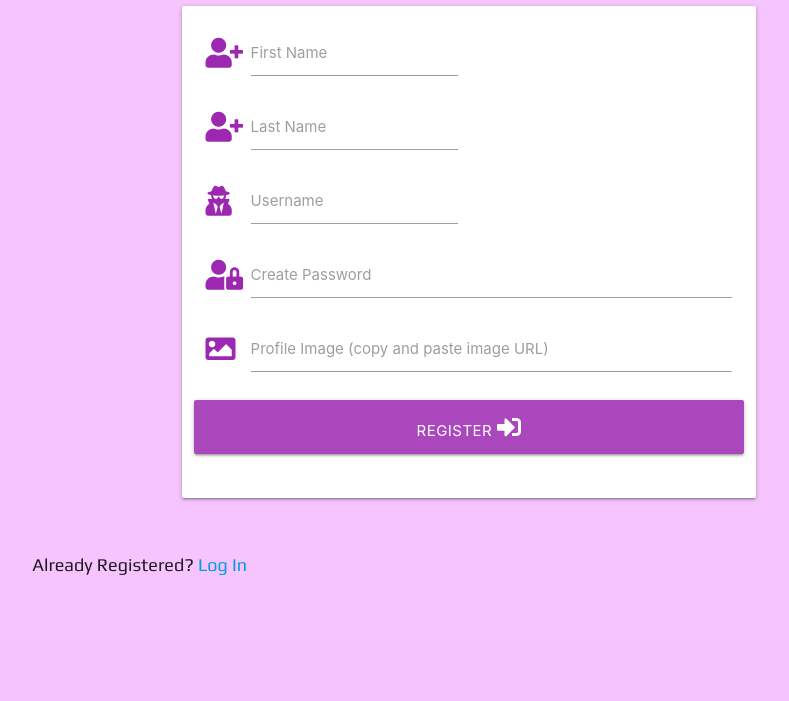
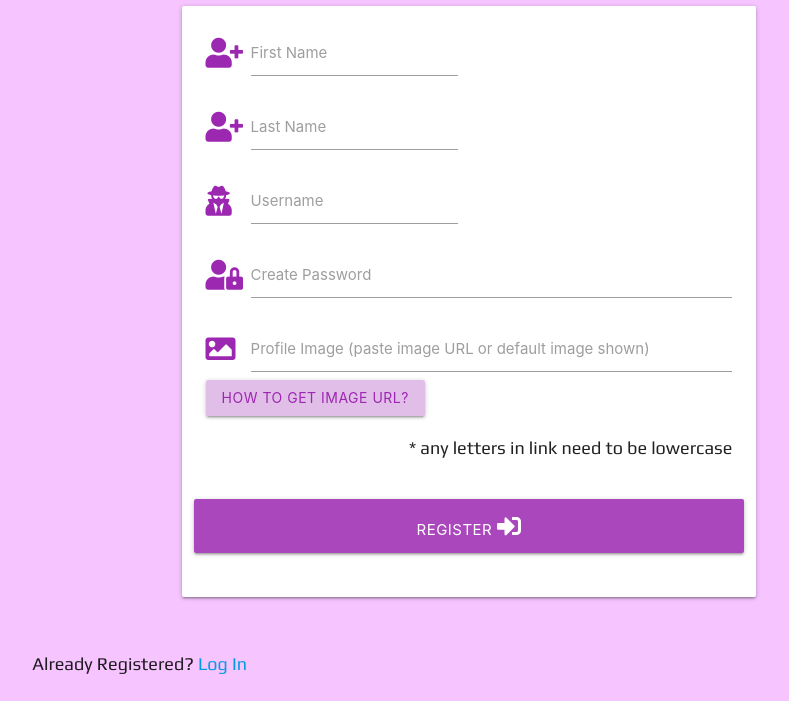
Before and after one commit to Code-Institute-Submissions/TJones305-Inspirasong, a Flask app: page /register in a window 1280 px wide. Shown: the part 160-861 px from the top of the page, without its empty margins (171-960 px from the left). Before the commit the page ends 735 px from the top, so only its background shows below. Run offline with Flask 2, Linux system fonts and the light colour scheme; some libraries are stand-ins or nearby versions; some web fonts are replaced.

Commit message:
Resolved error with image field not being read on registering

```diff
--- a/app.py
+++ b/app.py
@@ -39,7 +39,8 @@ def register():
             "firstname": request.form.get("firstname").lower(),
             "lastname": request.form.get("lastname").lower(),
             "username": request.form.get("username").lower(),
-            "password": generate_password_hash(request.form.get("password"))
+            "password": generate_password_hash(request.form.get("password")),
+            "image": request.form.get("image").lower()
         }
         mongo.db.users.insert_one(register)
 
--- a/templates/register.html
+++ b/templates/register.html
@@ -48,10 +48,36 @@
                 <div class="row">
                     <div class="input-field col s12">
                         <i class="fas fa-image prefix purple-text lighten-1"></i>
-                        <input id="image" name="image" type="text" minlength="5" pattern="^[a-zA-Z0-9]{5,15}$" class="validate">
-                        <label for="image">Profile Image (copy and paste image URL)</label>
+                        <input id="image" name="image" type="text" minlength="5"
+                            pattern= "^[a-z0-9/@?_-!()%$£+-=]$"
+                            class="validate">
+                        <label for="image">Profile Image (paste image URL or default image shown)</label>
+                        <!-- Modal Trigger -->
+                        <a class="waves-effect waves-light purple lighten-4 purple-text btn modal-trigger" href="#help"> How to get Image URL?</a>
+                        <p class="right">* any letters in link need to be lowercase</p>
+
+                        <!-- Modal Structure -->
+                        <div id="help" class="modal purple lighten-4 purple-text text-darken-4">
+                            <div class="modal-content">
+                                <h4>Getting Image URL</h4>
+                                <ol>
+                                    <li>Google Search Images for picture</li>
+                                    <li>Click on image</li>
+                                    <li>Open webpage of image</li>
+                                    <li>Locate image on webpage it's on, right-click and select "copy image address"</li>
+                                    <li>Paste image address into Profile Image</li>
+                                </ol>
+                                <p>NB: A good indicator the address is correct is to check that an image file is at the end of the web address (e.g: .png, .jpg .jpeg) </p>
+                                <p>Here's an example of a good link, it has a png picture format and the link is all lowercase: https://www.easydrawingtips.com/wp-content/uploads/2018/05/female_face_line_drawing.png</p>
+                                <p>If the link has Uppercase letters there is a chance it may not load on your profile correctly</p>
+                            </div>
+                            <div class="modal-footer purple">
+                                <a href="#!" class="modal-close waves-effect purple lighten-4 purple-text btn-flat">Close</a>
+                            </div>
+                        </div>
                     </div>
                 </div>
+
                 <!--Register Button-->
                 <div class="row">
                     <button type="submit" class="col s12 waves-light btn-large purple lighten-1">
```
